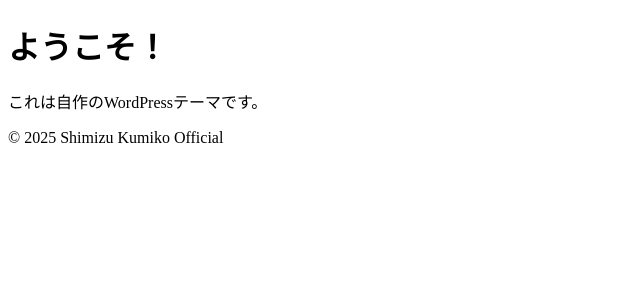
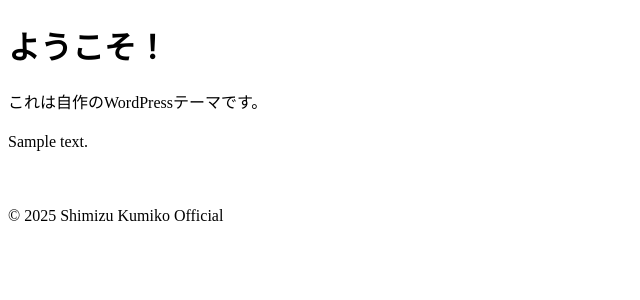
Before and after one commit to fff907/shimizu_kumiko_wp_theme, a WordPress theme: template index.php in a window 1280 px wide. Shown: the part 58-358 px from the top of the page, without its empty margins (0-640 px from the left). Run offline with PHP 8.4 and a stand-in for WordPress, Linux system fonts and the light colour scheme; the site name, menu and one post (Sample post) are stand-ins, and other content is empty.

Commit message:
Update index.php

```diff
--- a/index.php
+++ b/index.php
@@ -1,8 +1,19 @@
 <?php get_header(); ?>
 
-<main>
-  <h1>ようこそ！</h1>
-  <p>これは自作のWordPressテーマです。</p>
+<main class="container mt-5">
+  <h1 class="mb-4">ようこそ！</h1>
+  <p class-"mb-5">これは自作のWordPressテーマです。</p>
+
+  <?php if (have_posts()) : ?>
+    <?php while (have_posts()) : the_post(); ?>
+      <article class="mb-4">
+        <h2><php the_title(); ?></h2>
+        <div><?php the_content(); ?></div>
+      </article>
+  　<?php endwhile; ?>
+  <?php else : ?>
+    <p>記事がありませんでした。</p>
+  <?php endif; ?>
 </main>
 
 <?php get_footer(); ?>
```
